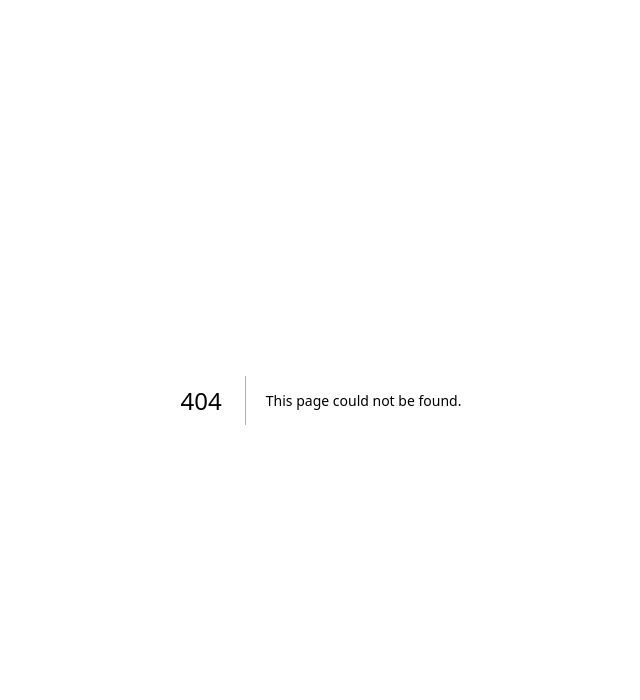
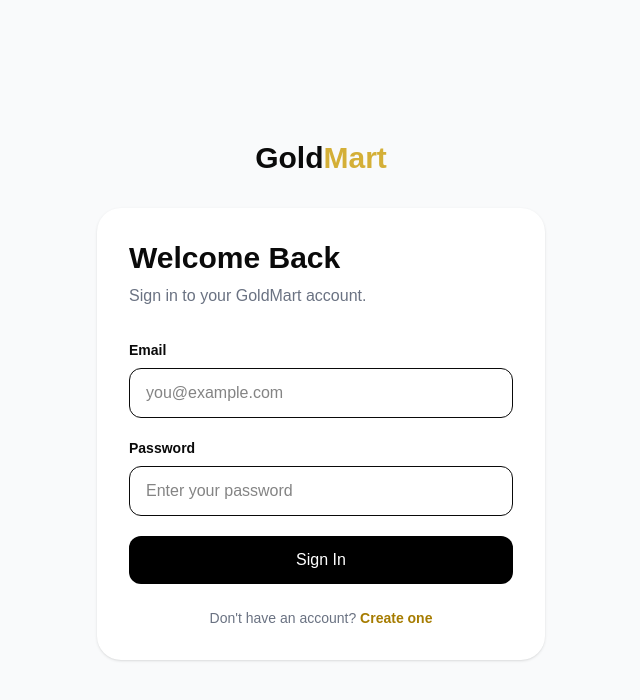
Before and after one commit to oscar1-max/Gold-mart-Ybsr, a Next.js app: page /login in a window 1280 px wide. Before the commit this address had no page. Shown: the top 700 px of the page, without its empty margins (319-959 px from the left). Built offline with nearby package versions, Linux system fonts and the light colour scheme.

Commit message:
Create login page with authentication form
This page allows users to log in with their email and password, and includes a link to register for a new account.

```diff
--- /dev/null
+++ b/app/login/page.tsx
@@ -0,0 +1,95 @@
+"use client";
+
+import Link from "next/link";
+import { useState } from "react";
+
+export default function LoginPage() {
+  const [email, setEmail] = useState("");
+  const [password, setPassword] = useState("");
+
+  function handleSubmit(event: React.FormEvent) {
+    event.preventDefault();
+
+    alert("Account authentication will be connected to GoldMart's backend.");
+  }
+
+  return (
+    <main className="flex min-h-screen items-center justify-center bg-gray-50 px-4">
+      <div className="w-full max-w-md">
+
+        <Link
+          href="/"
+          className="mb-8 block text-center text-3xl font-black"
+        >
+          Gold<span className="text-[#D4AF37]">Mart</span>
+        </Link>
+
+        <div className="rounded-3xl bg-white p-6 shadow-sm sm:p-8">
+
+          <h1 className="text-3xl font-black">
+            Welcome Back
+          </h1>
+
+          <p className="mt-2 text-gray-500">
+            Sign in to your GoldMart account.
+          </p>
+
+          <form
+            onSubmit={handleSubmit}
+            className="mt-8 space-y-5"
+          >
+
+            <div>
+              <label className="mb-2 block text-sm font-bold">
+                Email
+              </label>
+
+              <input
+                type="email"
+                required
+                value={email}
+                onChange={(event) => setEmail(event.target.value)}
+                placeholder="you@example.com"
+                className="w-full rounded-xl border px-4 py-3 outline-none focus:border-[#D4AF37]"
+              />
+            </div>
+
+            <div>
+              <label className="mb-2 block text-sm font-bold">
+                Password
+              </label>
+
+              <input
+                type="password"
+                required
+                value={password}
+                onChange={(event) => setPassword(event.target.value)}
+                placeholder="Enter your password"
+                className="w-full rounded-xl border px-4 py-3 outline-none focus:border-[#D4AF37]"
+              />
+            </div>
+
+            <button
+              type="submit"
+              className="w-full rounded-xl bg-black py-3 font-bold text-white"
+            >
+              Sign In
+            </button>
+
+          </form>
+
+          <p className="mt-6 text-center text-sm text-gray-500">
+            Don't have an account?{" "}
+            <Link
+              href="/register"
+              className="font-bold text-[#A67C00]"
+            >
+              Create one
+            </Link>
+          </p>
+
+        </div>
+      </div>
+    </main>
+  );
+}
```
